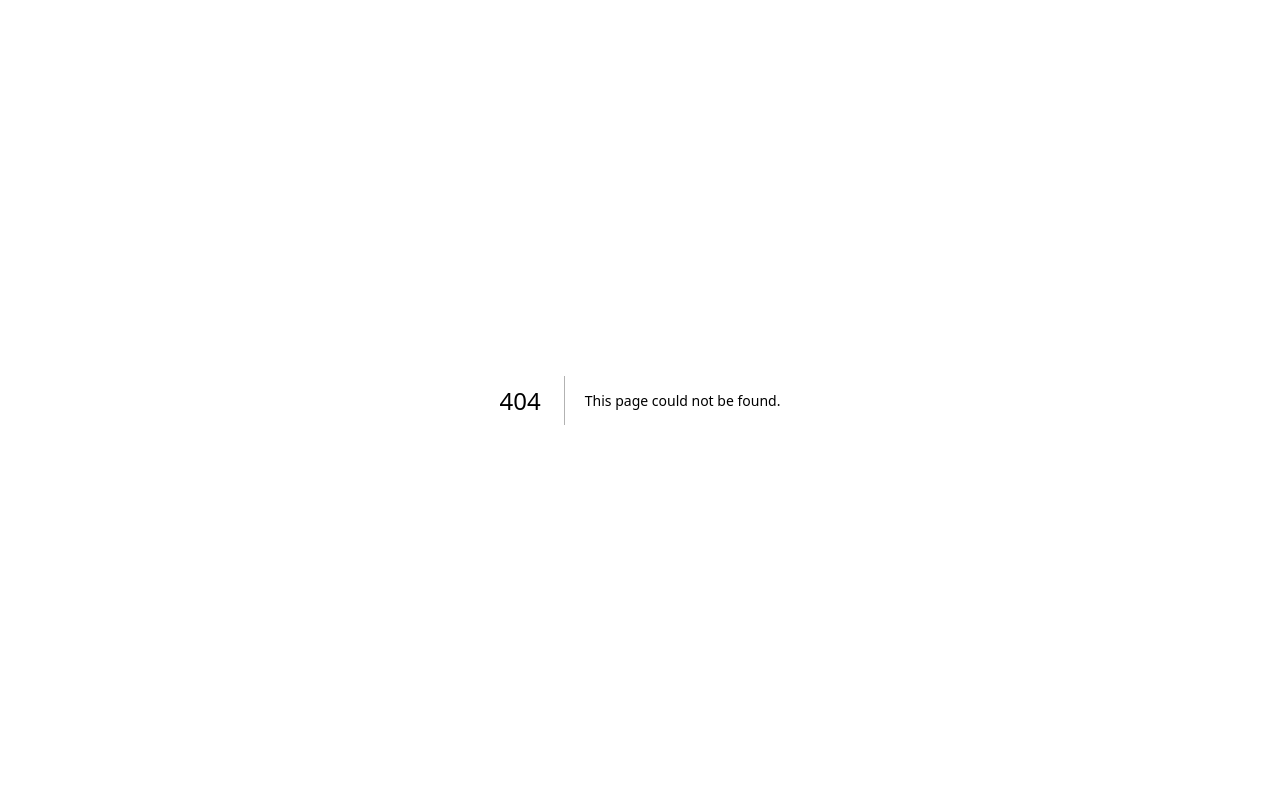
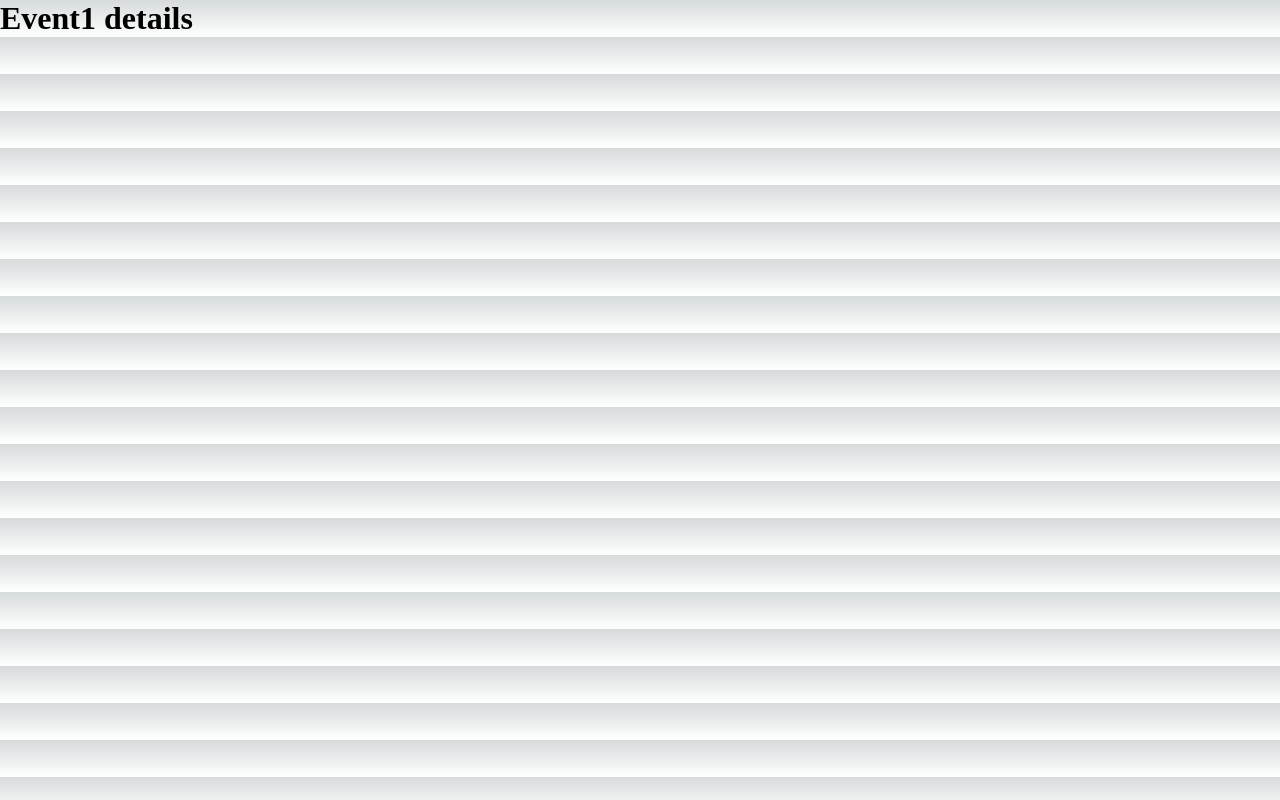
Before and after one commit to Didrick-Manahan/NewsLetterApp, a Next.js app in the folder newsletter_app/: page /events/event1 in a window 1280 px wide. Before the commit this address had no page. Built offline with nearby package versions, Linux system fonts and the light colour scheme.

Commit message:
create event1 within events folder

```diff
--- /dev/null
+++ b/newsletter_app/pages/events/event1.js
@@ -0,0 +1,5 @@
+const Event1 = () => {
+  return <h1> Event1 details</h1>;
+};
+
+export default Event1;
```
